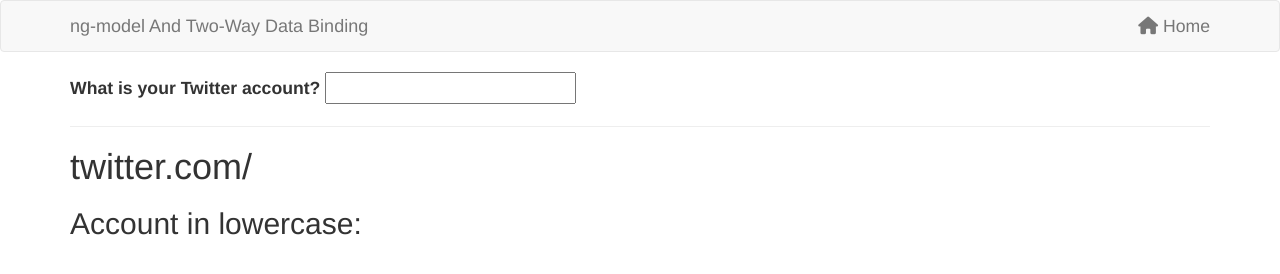
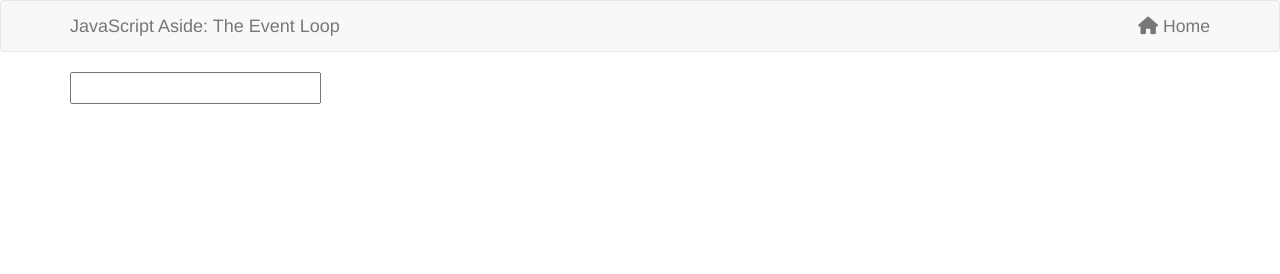
Before and after one commit to josedesignr/Learn-And-Understand-AngularJS, a website: page app/index.html in a window 1280 px wide. Drawn offline with nearby package versions, Linux system fonts and the light colour scheme; files that its build step writes are made by us from their sources.

Commit message:
JavaScript Aside: The Event Loop

```diff
--- a/app/index.html
+++ b/app/index.html
@@ -20,7 +20,7 @@
       <nav class="navbar navbar-default">
         <div class="container">
           <div class="navbar-header">
-            <a class="navbar-brand" href="/"> ng-model And Two-Way Data Binding </a>
+            <a class="navbar-brand" href="/"> JavaScript Aside: The Event Loop</a>
           </div>
 
           <ul class="nav navbar-nav navbar-right">
@@ -30,30 +30,10 @@
       </nav>
     </header>
 
-    <div class="container">
-      <div ng-controller="mainController">
-        <div>
-
-          <label> What is your Twitter account? </label>
-
-          <!--
-          ng-model is a built-in directive that binds an element here, with a variable in the controller, in this case, the account variable.
-          So, everything that we modify in this input, is going to modify the variable value.
-          And also, if we modify the variable value, it is going to show that here.
-          That is Two-Way Data Binding.
-          And, if that variable is used somewhere else, it also is going to change, in real time.
-          -->
-          <input type="text" ng-model="account"/>
-
-          <hr/>
-
-          <!-- Here we are using interpolation, so if we type anything in the input above; it is going
-          to modify the account variable in the controller, and automatically is going to change here. -->
-          <h1> twitter.com/{{account}} </h1>
-
-          <!--This h2 is just to show that we can also trigger functions from interpolation-->
-          <h2> Account in lowercase: {{ accountInLowercase() }} </h2>
-
+    <div class="container" ng-controller="mainController">
+      <div class="row">
+        <div class="col-md-12">
+          <input type="text" id="name"/>
         </div>
       </div>
     </div>
--- a/app/scripts/app.js
+++ b/app/scripts/app.js
@@ -1,45 +1,42 @@
-/* NG-MODEL AND TWO-WAY DATA BINDING */
-
-/*
-	It's time to get a handle on one of, if not the most important topic
-	when it comes to learning and understanding AngularJS: Directives, and Two-Way Data Binding.
-
-	If you have heard or read anything abot AngularJS, you probably have heard the term "directive",
-	It's used all the time, and it sounds really complex, but it really isn't as complicated as it sounds.
-
-	IMPORTANT CONCEPT:
-	Directive: An instruction to AngularJS to manipulate a piece of the DOM.
-	(this could be "add a class", 'hide this', 'create this', etc...)
-	There are a lot of directives that AngularJS has created for us, we already used two of them:
-	ng-controller and ng-app, but there are much more.
-	* ng-class: to add or remove a class from an element depending on some condition.
-	* ng-show: shows an element if a condition is met.
-	* ng-hide: hides an element if a condition is met.
-	* ng-if: removes an element from the DOM is a condition is not met.
-	* ng-repeat: iterates across an array or object (like a for), so it creates as much elements as an array has, but in the HTML you just need to create one pair of tags.
-	* ng-model: binds data from here to the html, and any change made here or in the html, changes also in the other side
-
-	There are much more directives, but ng-model is one of the most powerful ones, and that is the one we are going to use in this lesson.
-
-	If you have done a little bit of JavaScript or jQuery you may have manually changed what was going on in the DOM,
-	(Document Object Model) that is a representation in memory of the HTML.
-
-	AngularJS prefers that we use directives, because it makes it much more powerful and flexible.
-*/
-
 var app = angular.module('myApp', []);
 
 
 app.controller('mainController', ['$scope', '$filter', function($scope, $filter) {
 
-	//--First we create a property in the $scope, which starts empty.
-	$scope.account = "";
+}]);
 
-	//--This is not necessary, it's just to show how we can also call functions in a interpolation in the HTML. (See there)
-	$scope.accountInLowercase = function(){
 
-		//--Here we are passing whatever value of $scope.account, and converting it to lowercase.
-		return $filter('lowercase')($scope.account);
-	};
+//-- Forget about this AngularJS code, this will be another JavaScript Aside, just pure JS.
 
-}]);
+
+/* JAVASCRIPT ASIDE: THE EVENT LOOP */
+
+/*
+	We are going to talk about the event loop. and how events are happening
+	and working inside JavaScript.
+	And that will help us understand how AngularJS takes advange of them.
+*/
+
+//-- This is pure JavaScript...
+
+//--Let's create a variable and say that we want to look for an element with ID "name"
+var myVar = document.getElementById("name");
+
+//--This console is just to test if it was found.
+console.log(myVar);
+
+
+/*
+	Now, we are going to create something called "Event Listener", which basically,
+	as its name says, is listening if some specific event is thrown; in this case,
+	it will be listening every time we press a key on the "name" input.
+	And when it happens, will trigger the function, which in this case is just a console.log.
+	No only once, but every time that the event occurs, the function gets invoked.
+	That is the Event Loop.
+
+	With JavaScript or jQuery, you have to listen for events manually (as it is here),
+	AngularJS on the other hand, takes advantage on those events to keep track of things for you.
+*/
+myVar.addEventListener("keypress", function(event){
+	console.log("Pressed!");
+});
```
